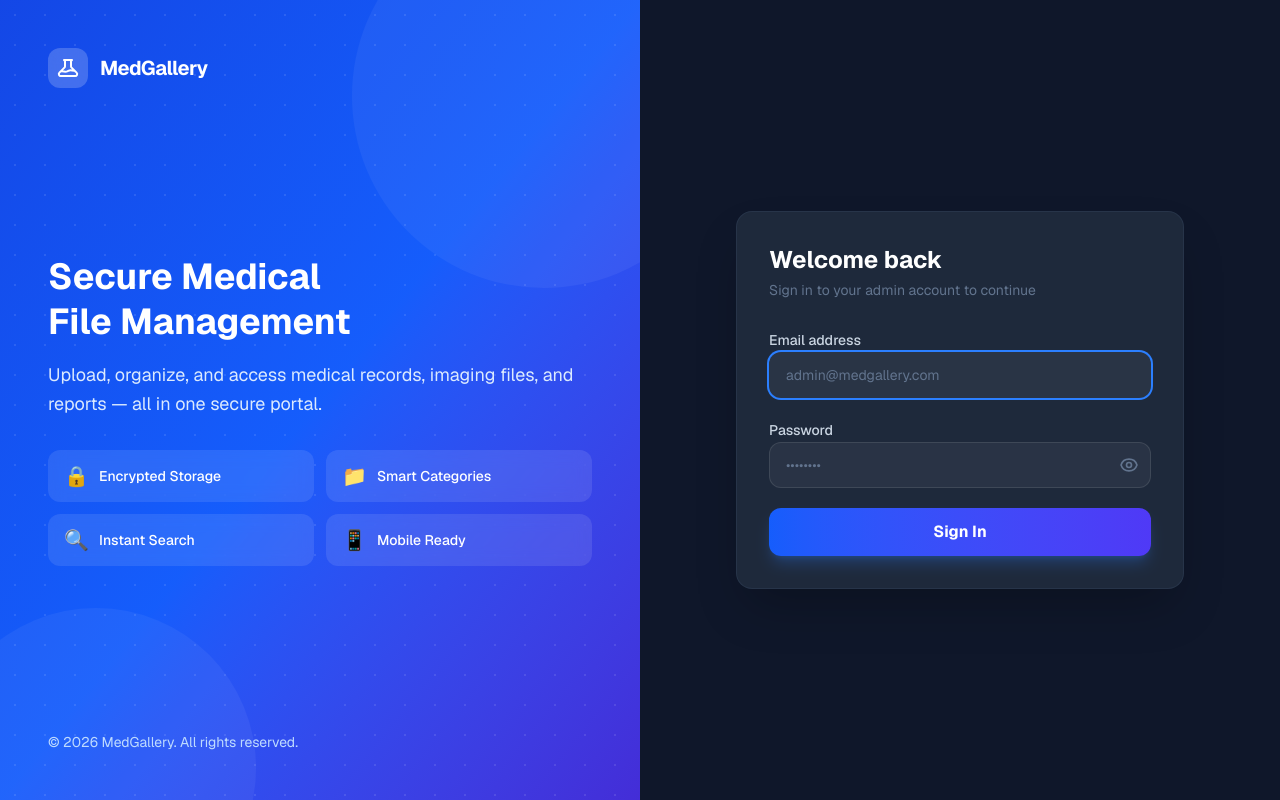
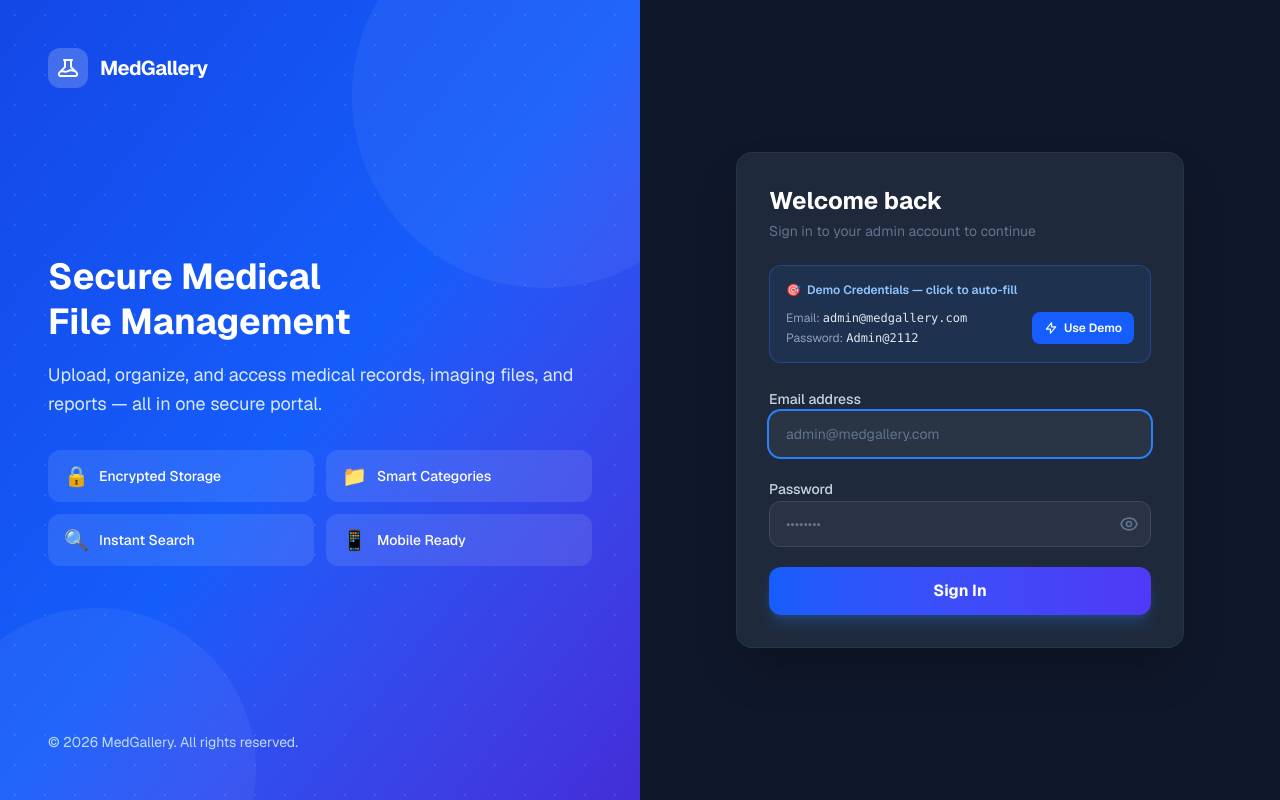
Before and after one commit to guddukumar2002/medical-gallery, a Next.js app: page /login in a window 1280 px wide. Built offline with nearby package versions, Linux system fonts and the light colour scheme.

Commit message:
updated the UI

```diff
--- a/src/app/(auth)/login/page.tsx
+++ b/src/app/(auth)/login/page.tsx
@@ -3,6 +3,9 @@ import { useState, Suspense } from "react";
 import { signIn } from "next-auth/react";
 import { useRouter, useSearchParams } from "next/navigation";
 import toast from "react-hot-toast";
+
+const DEMO_EMAIL = "admin@medgallery.com";
+const DEMO_PASSWORD = "Admin@2112";
 
 function LoginForm() {
   const router = useRouter();
@@ -11,20 +14,25 @@ function LoginForm() {
   const [loading, setLoading] = useState(false);
   const [showPassword, setShowPassword] = useState(false);
   const [errors, setErrors] = useState<{ email?: string; password?: string }>({});
+  const [email, setEmail] = useState("");
+  const [password, setPassword] = useState("");
+
+  function fillDemo() {
+    setEmail(DEMO_EMAIL);
+    setPassword(DEMO_PASSWORD);
+    setErrors({});
+  }
 
   async function handleSubmit(e: React.FormEvent<HTMLFormElement>) {
     e.preventDefault();
     setErrors({});
-    const fd = new FormData(e.currentTarget);
-    const email = (fd.get("email") as string).trim();
-    const password = fd.get("password") as string;
     const newErrors: { email?: string; password?: string } = {};
-    if (!email) newErrors.email = "Email is required";
+    if (!email.trim()) newErrors.email = "Email is required";
     if (!password) newErrors.password = "Password is required";
     if (Object.keys(newErrors).length) { setErrors(newErrors); return; }
     setLoading(true);
     try {
-      const result = await signIn("credentials", { email, password, redirect: false });
+      const result = await signIn("credentials", { email: email.trim(), password, redirect: false });
       if (result?.error) { toast.error("Invalid email or password"); }
       else { toast.success("Welcome back!"); router.push(callbackUrl); router.refresh(); }
     } finally { setLoading(false); }
@@ -80,9 +88,36 @@ function LoginForm() {
           </div>
 
           <div className="rounded-2xl shadow-2xl p-8 border border-slate-700/50" style={{ background: "#1e293b" }}>
-            <div className="mb-7">
+            <div className="mb-6">
               <h1 className="text-2xl font-bold text-white">Welcome back</h1>
               <p className="text-slate-500 text-sm mt-1">Sign in to your admin account to continue</p>
+            </div>
+
+            {/* Demo credentials banner */}
+            <div className="mb-6 rounded-xl border border-blue-500/30 bg-blue-500/10 p-4">
+              <p className="text-xs font-semibold text-blue-300 mb-3 flex items-center gap-1.5">
+                <span>🎯</span> Demo Credentials — click to auto-fill
+              </p>
+              <div className="flex items-center justify-between gap-3">
+                <div className="space-y-1">
+                  <p className="text-xs text-slate-400">
+                    Email: <span className="text-slate-200 font-mono select-all">{DEMO_EMAIL}</span>
+                  </p>
+                  <p className="text-xs text-slate-400">
+                    Password: <span className="text-slate-200 font-mono select-all">{DEMO_PASSWORD}</span>
+                  </p>
+                </div>
+                <button
+                  type="button"
+                  onClick={fillDemo}
+                  className="flex-shrink-0 flex items-center gap-1.5 px-3 py-2 text-xs font-semibold bg-blue-600 hover:bg-blue-500 active:scale-95 text-white rounded-lg transition-all"
+                >
+                  <svg className="w-3.5 h-3.5" fill="none" stroke="currentColor" viewBox="0 0 24 24">
+                    <path strokeLinecap="round" strokeLinejoin="round" strokeWidth={2} d="M13 10V3L4 14h7v7l9-11h-7z" />
+                  </svg>
+                  Use Demo
+                </button>
+              </div>
             </div>
 
             <form onSubmit={handleSubmit} className="space-y-5" noValidate>
@@ -93,6 +128,8 @@ function LoginForm() {
                   id="email" name="email" type="email"
                   placeholder="admin@medgallery.com"
                   autoComplete="email" autoFocus
+                  value={email}
+                  onChange={(e) => { setEmail(e.target.value); setErrors((p) => ({ ...p, email: "" })); }}
                   className={`w-full px-4 py-3 rounded-xl border text-sm text-white placeholder-slate-500 focus:outline-none focus:ring-2 focus:ring-blue-500 focus:border-transparent transition-all bg-white/5 ${errors.email ? "border-red-500/50" : "border-white/10"}`}
                 />
                 {errors.email && <p className="text-xs text-red-400">{errors.email}</p>}
@@ -107,6 +144,8 @@ function LoginForm() {
                     type={showPassword ? "text" : "password"}
                     placeholder="••••••••"
                     autoComplete="current-password"
+                    value={password}
+                    onChange={(e) => { setPassword(e.target.value); setErrors((p) => ({ ...p, password: "" })); }}
                     className={`w-full px-4 py-3 pr-12 rounded-xl border text-sm text-white placeholder-slate-500 focus:outline-none focus:ring-2 focus:ring-blue-500 focus:border-transparent transition-all bg-white/5 ${errors.password ? "border-red-500/50" : "border-white/10"}`}
                   />
                   <button type="button" onClick={() => setShowPassword(!showPassword)}
--- a/src/app/(dashboard)/categories/page.tsx
+++ b/src/app/(dashboard)/categories/page.tsx
@@ -69,11 +69,11 @@ export default function CategoriesPage() {
   return (
     <>
       <Topbar title="Categories" subtitle="Organize your medical files by category" />
-      <div className="flex-1 overflow-auto p-6">
+      <div className="flex-1 overflow-auto p-6 mt-20">
         <div className="flex items-center justify-between mb-6">
           <p className="text-sm text-slate-500">{loading ? "Loading…" : `${categories.length} categories · ${totalFiles} total files`}</p>
-          <Button onClick={openCreate}>
-            <svg className="w-4 h-4" fill="none" stroke="currentColor" viewBox="0 0 24 24"><path strokeLinecap="round" strokeLinejoin="round" strokeWidth={2} d="M12 4v16m8-8H4" /></svg>
+          <Button onClick={openCreate} size="sm" className="text-xs sm:text-sm sm:px-4 sm:py-2">
+            <svg className="w-3.5 h-3.5 sm:w-4 sm:h-4" fill="none" stroke="currentColor" viewBox="0 0 24 24"><path strokeLinecap="round" strokeLinejoin="round" strokeWidth={2} d="M12 4v16m8-8H4" /></svg>
             New Category
           </Button>
         </div>
--- a/src/app/(dashboard)/dashboard/page.tsx
+++ b/src/app/(dashboard)/dashboard/page.tsx
@@ -44,7 +44,7 @@ export default function DashboardPage() {
   return (
     <>
       <Topbar title="Dashboard" subtitle="Overview of your medical file gallery" />
-      <div className="flex-1 overflow-auto p-6 mt-16 space-y-6">
+      <div className="flex-1 overflow-auto p-6 mt-20 space-y-6">
 
         {/* Stat cards */}
         <div className="grid grid-cols-1 sm:grid-cols-2 lg:grid-cols-4 gap-4">
--- a/src/app/(dashboard)/files/page.tsx
+++ b/src/app/(dashboard)/files/page.tsx
@@ -78,7 +78,7 @@ export default function FilesPage() {
   return (
     <>
       <Topbar title="Manage Files" subtitle="Edit, delete, and preview uploaded files" />
-      <div className="flex-1 overflow-auto p-6 space-y-5">
+      <div className="flex-1 overflow-auto p-6 mt-20 space-y-5">
         {/* Toolbar */}
         <div className="flex flex-col sm:flex-row gap-3">
           <div className="relative flex-1">
--- a/src/app/(dashboard)/loading.tsx
+++ b/src/app/(dashboard)/loading.tsx
@@ -2,7 +2,7 @@ import { StatCardSkeleton, FileCardSkeleton } from "@/components/ui/Skeleton";
 
 export default function DashboardLoading() {
   return (
-    <div className="flex-1 overflow-auto p-6 space-y-6">
+    <div className="flex-1 overflow-auto p-6 mt-20 space-y-6">
       <div className="grid grid-cols-1 sm:grid-cols-2 lg:grid-cols-4 gap-4">
         {Array.from({ length: 4 }).map((_, i) => <StatCardSkeleton key={i} />)}
       </div>
--- a/src/app/(dashboard)/upload/page.tsx
+++ b/src/app/(dashboard)/upload/page.tsx
@@ -69,7 +69,7 @@ export default function UploadPage() {
   return (
     <>
       <Topbar title="Upload File" subtitle="Add a new medical file to the gallery" />
-      <div className="flex-1 overflow-auto p-6">
+      <div className="flex-1 overflow-auto p-6 mt-20">
         <div className="max-w-2xl mx-auto">
           <form onSubmit={handleSubmit} className="space-y-5">
 
```
Also changed, not shown: 1 other file (tests, documents, lock files or other folders).
